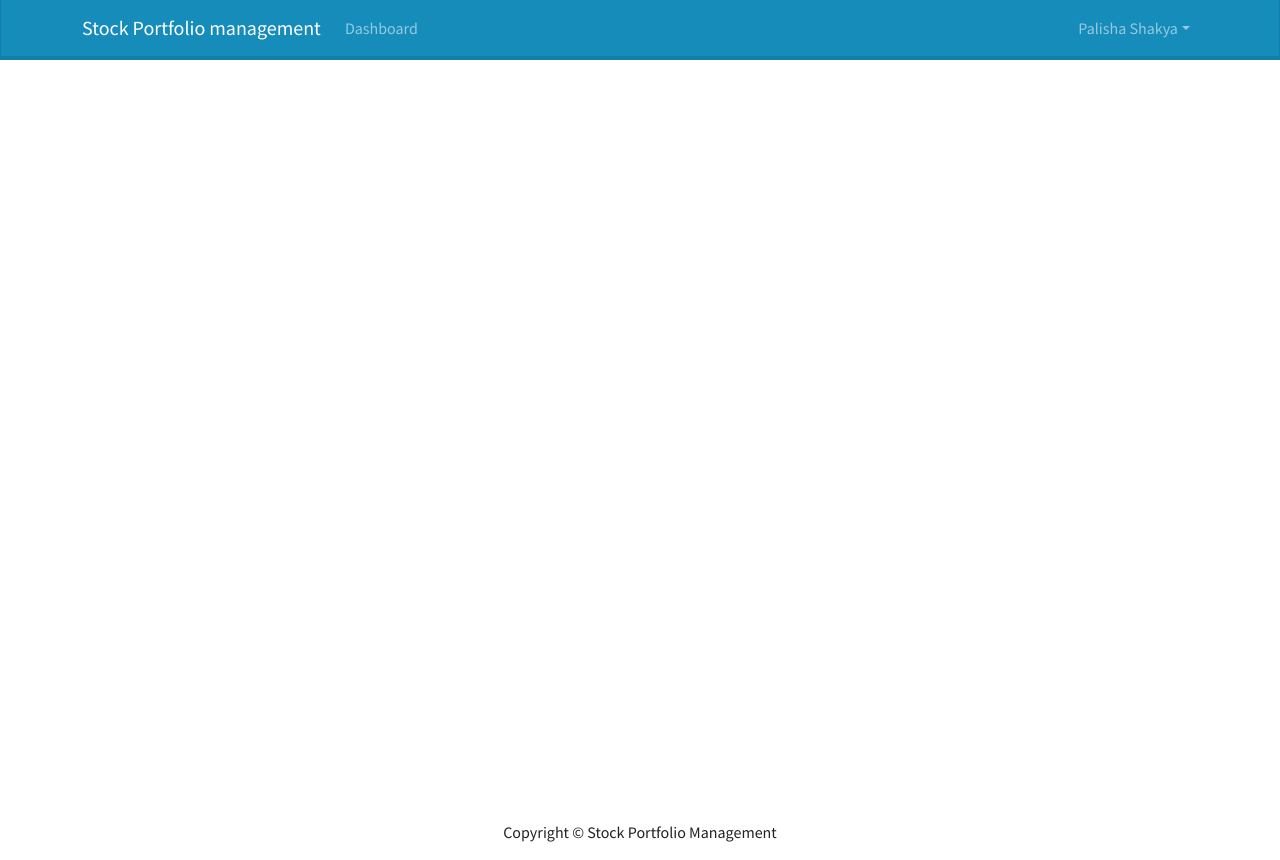
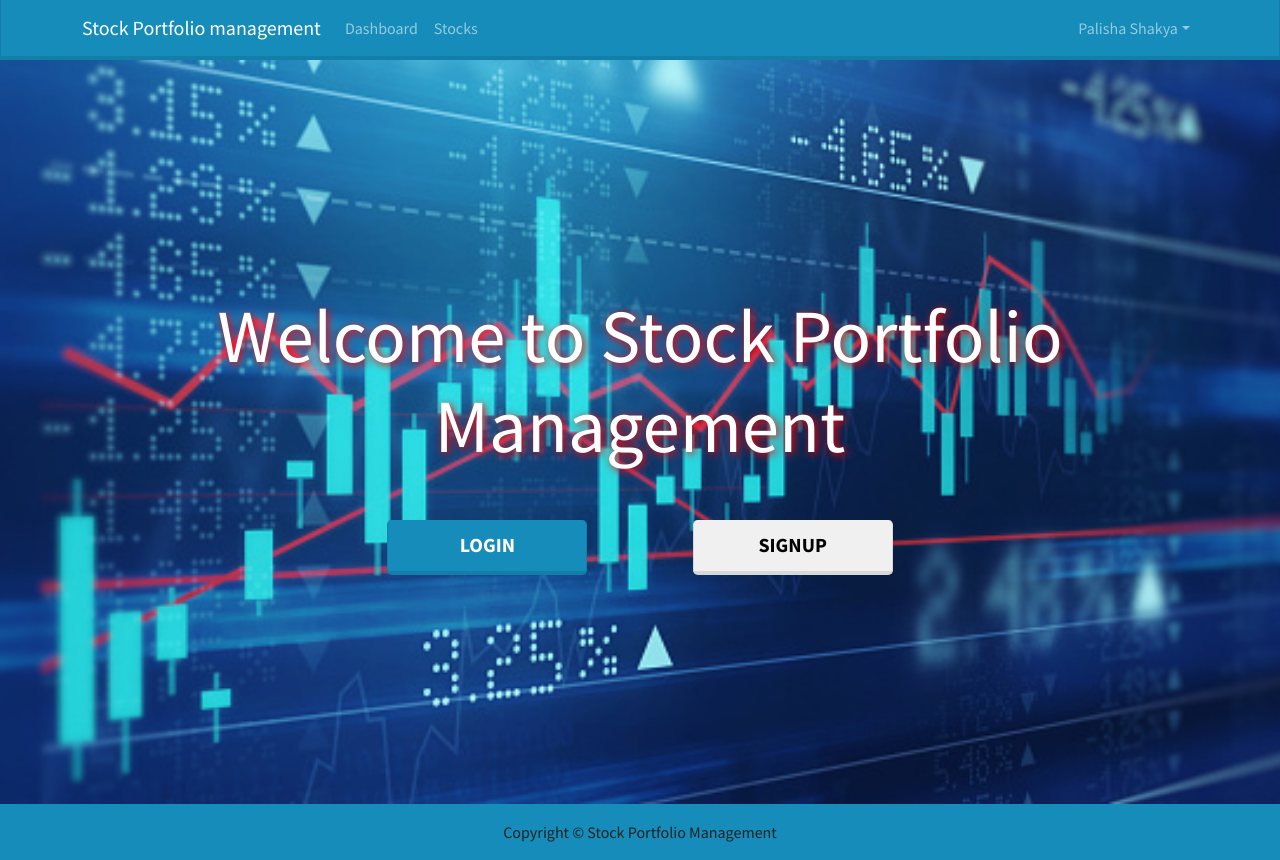
Before and after one commit to lisha149/Portfolio-Management, a React (Create React App) app in the folder frontend/: page / in a window 1280 px wide. Built offline with nearby package versions, Linux system fonts and the light colour scheme.

Commit message:
Created Landing Page with Navbar

```diff
--- a/frontend/package.json
+++ b/frontend/package.json
@@ -7,11 +7,14 @@
     "@testing-library/react": "^13.2.0",
     "@testing-library/user-event": "^13.5.0",
     "bootstrap": "^5.1.3",
+    "formik": "^2.2.9",
     "react": "^18.1.0",
     "react-bootstrap": "^2.4.0",
     "react-dom": "^18.1.0",
+    "react-router-dom": "^5.2.0",
     "react-scripts": "5.0.1",
-    "web-vitals": "^2.1.4"
+    "web-vitals": "^2.1.4",
+    "yup": "^0.32.11"
   },
   "scripts": {
     "start": "react-scripts start",
--- a/frontend/src/App.js
+++ b/frontend/src/App.js
@@ -1,12 +1,15 @@
 import "./App.css";
 import Footer from "./components/Footer";
 import Header from "./components/Header";
-
+import LandingPage from "./pages/LandingPage/LandingPage.js";
+import { BrowserRouter, Route } from "react-router-dom";
 const App = () => (
-  <>
+  <BrowserRouter>
     <Header />
-    <main style={{ minHeight: "93vh" }}></main>
+    <main>
+      <Route path="/" component={LandingPage} exact />
+    </main>
     <Footer />
-  </>
+  </BrowserRouter>
 );
 export default App;
--- a/frontend/src/components/Footer.js
+++ b/frontend/src/components/Footer.js
@@ -10,6 +10,7 @@ const Footer = () => {
         bottom: 0,
         display: "flex",
         justifyContent: "center",
+        backgroundColor: "#158cba",
       }}
     >
       <Container>
--- a/frontend/src/components/Header.js
+++ b/frontend/src/components/Header.js
@@ -1,5 +1,6 @@
 import React from "react";
 import { Nav, Navbar, NavDropdown, Container } from "react-bootstrap";
+import { Link } from "react-router-dom";
 const Header = () => {
   return (
     <Navbar bg="primary" expand="lg" variant="dark">
@@ -9,7 +10,7 @@ const Header = () => {
         <Navbar.Collapse id="basic-navbar-nav">
           <Nav className="me-auto">
             <Nav.Link href="#home">Dashboard</Nav.Link>
-            {/* <Nav.Link href="#link">Link</Nav.Link> */}
+            <Nav.Link href="/mystock">Stocks</Nav.Link>
           </Nav>
           <Nav className="mr-auto">
             <NavDropdown title="Palisha Shakya" id="basic-nav-dropdown">
--- /dev/null
+++ b/frontend/src/pages/LandingPage/LandingPage.css
@@ -0,0 +1,46 @@
+.main {
+  min-height: 93vh;
+  display: flex;
+  align-items: center;
+  background-image: url("../../3.jpg");
+  background-position: center;
+  background-size: cover;
+}
+.title {
+  color: white;
+  font-size: 75px;
+  text-shadow: 2px 2px 8px #ff0000;
+}
+.intro-text {
+  width: 100%;
+  text-align: center;
+}
+
+.buttonContainer {
+  margin-top: 50px;
+  display: flex;
+  justify-content: space-evenly;
+}
+.landingbutton {
+  width: 200px;
+  height: 55px;
+}
+
+@media only screen and (max-width: 768px) {
+  .title {
+    font-size: 40px;
+  }
+  .landingbutton {
+    width: 150px;
+    height: 50px;
+  }
+}
+
+@media only screen and (min-width: 1200px) {
+  .buttonContainer {
+    padding: 0 200px;
+  }
+  .title {
+    padding: 0 100px;
+  }
+}
--- /dev/null
+++ b/frontend/src/pages/LandingPage/LandingPage.js
@@ -0,0 +1,32 @@
+import React from "react";
+import { Container, Row, Button } from "react-bootstrap";
+import "./LandingPage.css";
+const LandingPage = () => {
+  return (
+    <div className="main">
+      <Container>
+        <Row>
+          <div className="intro-text">
+            <div>
+              <h1 className="title">Welcome to Stock Portfolio Management</h1>
+            </div>
+            <div className="buttonContainer">
+              <a href="/login">
+                <Button size="lg" className="landingbutton">
+                  Login
+                </Button>
+              </a>
+              <a href="/register">
+                <Button size="lg" className="landingbutton" variant="secondary">
+                  Signup
+                </Button>
+              </a>
+            </div>
+          </div>
+        </Row>
+      </Container>
+    </div>
+  );
+};
+
+export default LandingPage;
```
Also changed, not shown: frontend/src/3.jpg (added), 1 other file (tests, documents, lock files or other folders).
